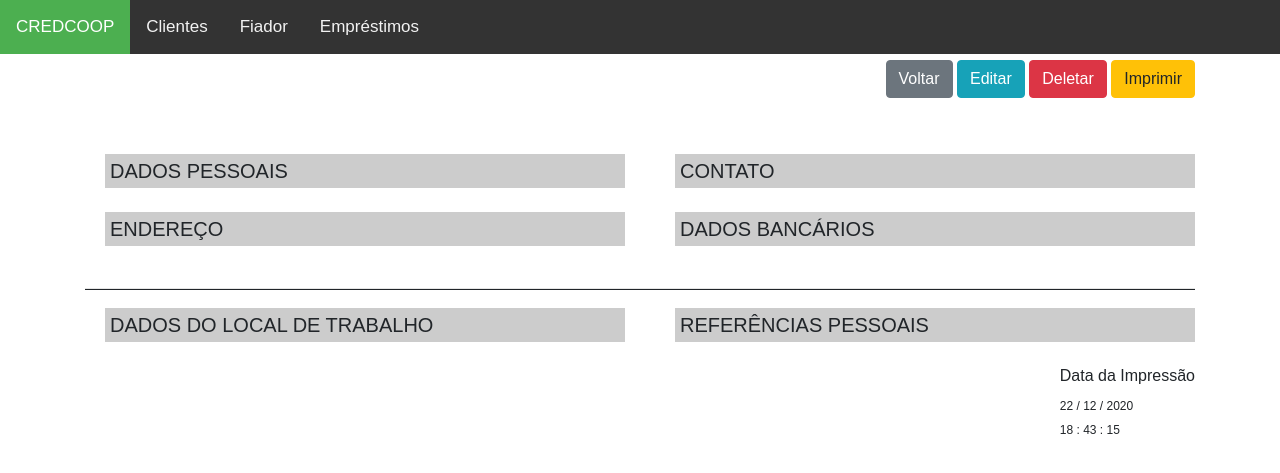
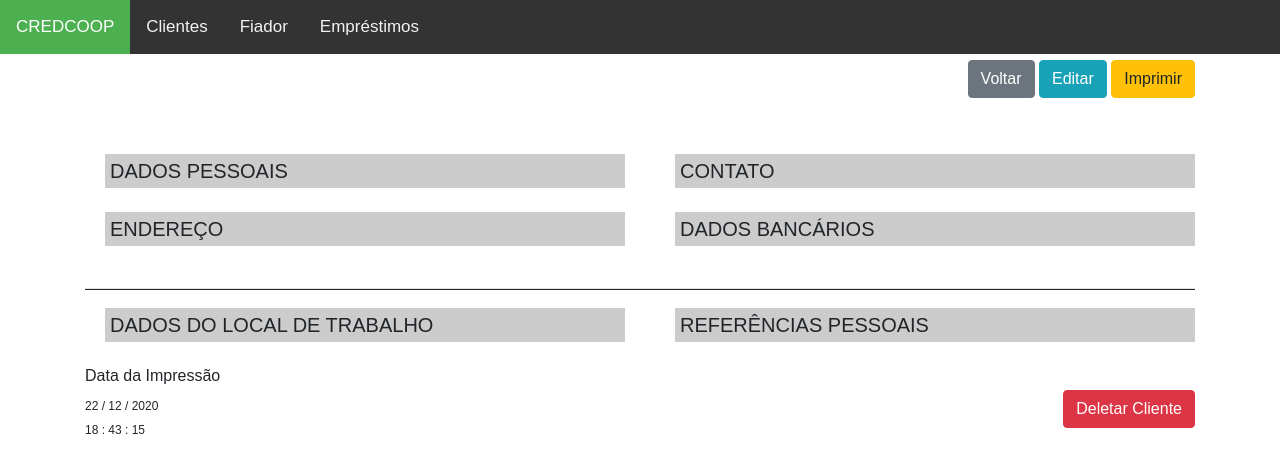
Before and after one commit to israelwerther/esctop, a Django app: template projeto/cliente/templates/cliente_detail.html in a window 1280 px wide. Shown: the top 473 px of the page. Run offline with Django 3.2, Linux system fonts and the light colour scheme; the template is opened without the code that fills it, so the values that code supplies are empty; some libraries are stand-ins or nearby versions.

Commit message:
deletar cliente modificado de lugar para evitar delete indesejado

```diff
--- a/projeto/cliente/templates/cliente_detail.html
+++ b/projeto/cliente/templates/cliente_detail.html
@@ -87,7 +87,6 @@
             <span class="pull-right no-print">
                 <a href="{% url 'cliente:cliente_list' %}" type="button" class="btn btn-secondary">Voltar</a>
                 <a href="{% url 'cliente:cliente_edit' object.pk %}" type="button" class="btn btn-info">Editar</a>
-                <a href="{% url 'cliente:cliente_delete' object.pk %}" type="button" class="btn btn-danger">Deletar</a>
                 <a href="" type="button" onclick="window.print()" class="btn btn-warning no-print">Imprimir</a>
             </span>
         </div>
@@ -490,12 +489,16 @@
             </div>
         </div>
     </div>
-    <div class="pull-right">
+    <div class="pull-left">
         <h6> Data da Impressão</h6>
         <output id="data" style="font-size: 12px;"></output></br>
         <output id="hora" style="font-size: 12px;"></output>
     </div>
 
+    <br>
+    <div class="pull-right">
+        <a href="{% url 'cliente:cliente_delete' object.pk %}" type="button" class="btn btn-danger">Deletar Cliente</a>
+    </div>
 
 </div>
 
```
